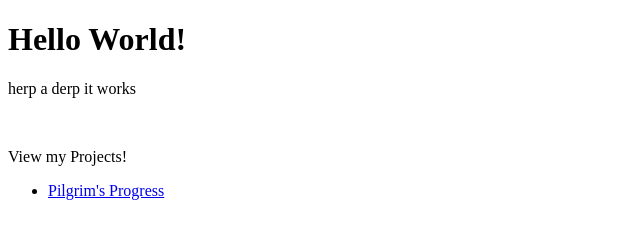
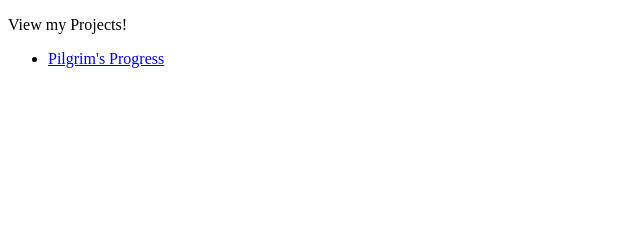
Before and after one commit to jmakhack/jmakhack.github.io, a plain HTML site: page index.html in a window 1280 px wide. Shown: the whole page, without its empty margins (0-640 px from the left). Drawn offline with Linux system fonts and the light colour scheme.

Commit message:
Remove Hello World Text

```diff
--- a/index.html
+++ b/index.html
@@ -5,9 +5,6 @@
     <title>Jmakhack's GitHub Website!</title>
   </head>
   <body>
-    <h1>Hello World!</h1>
-    <p>herp a derp it works</p>
-    <br />
     <p>View my Projects!</p>
     <ul>
       <li><a href="pilgrim.html">Pilgrim's Progress</a></li>
```
